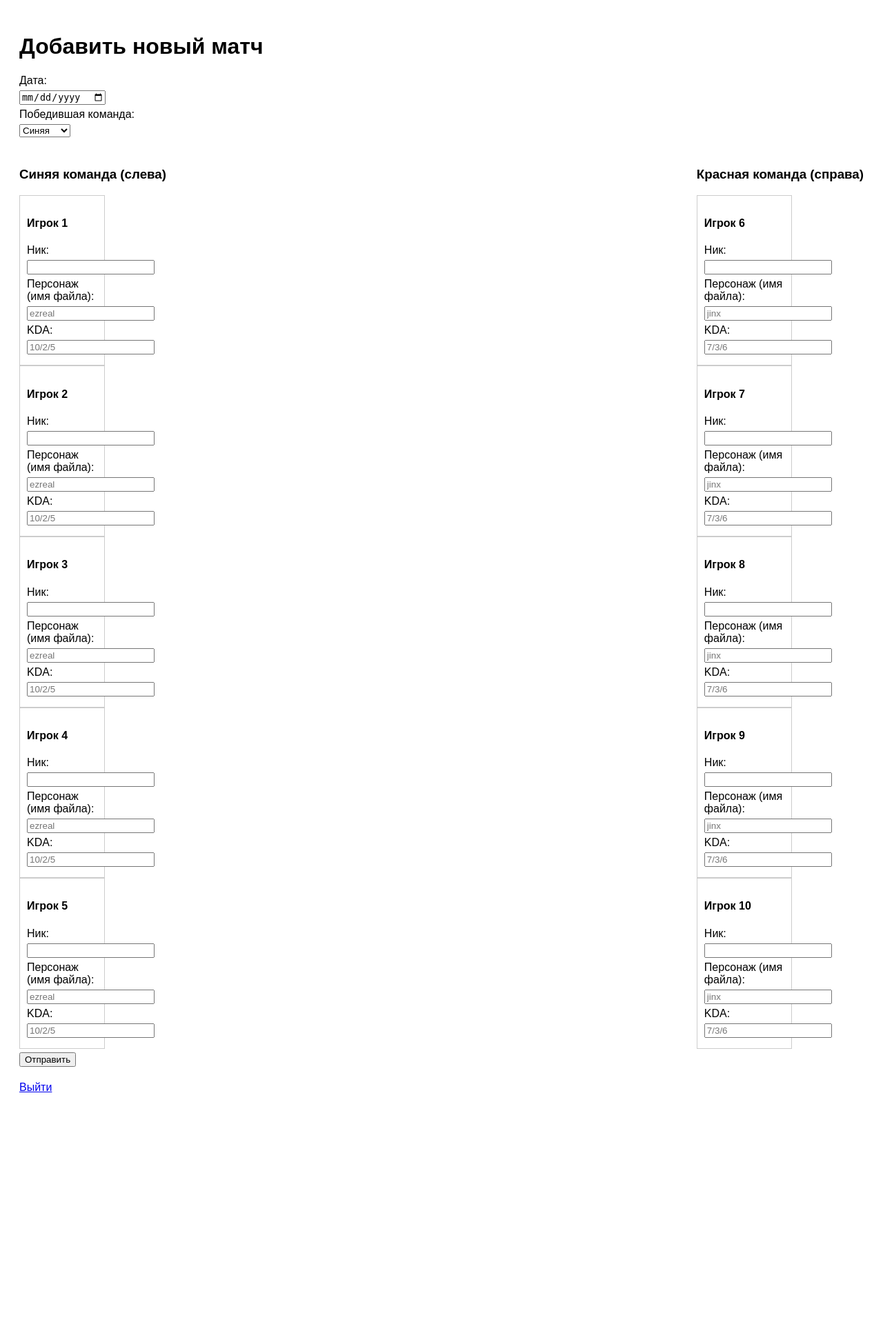
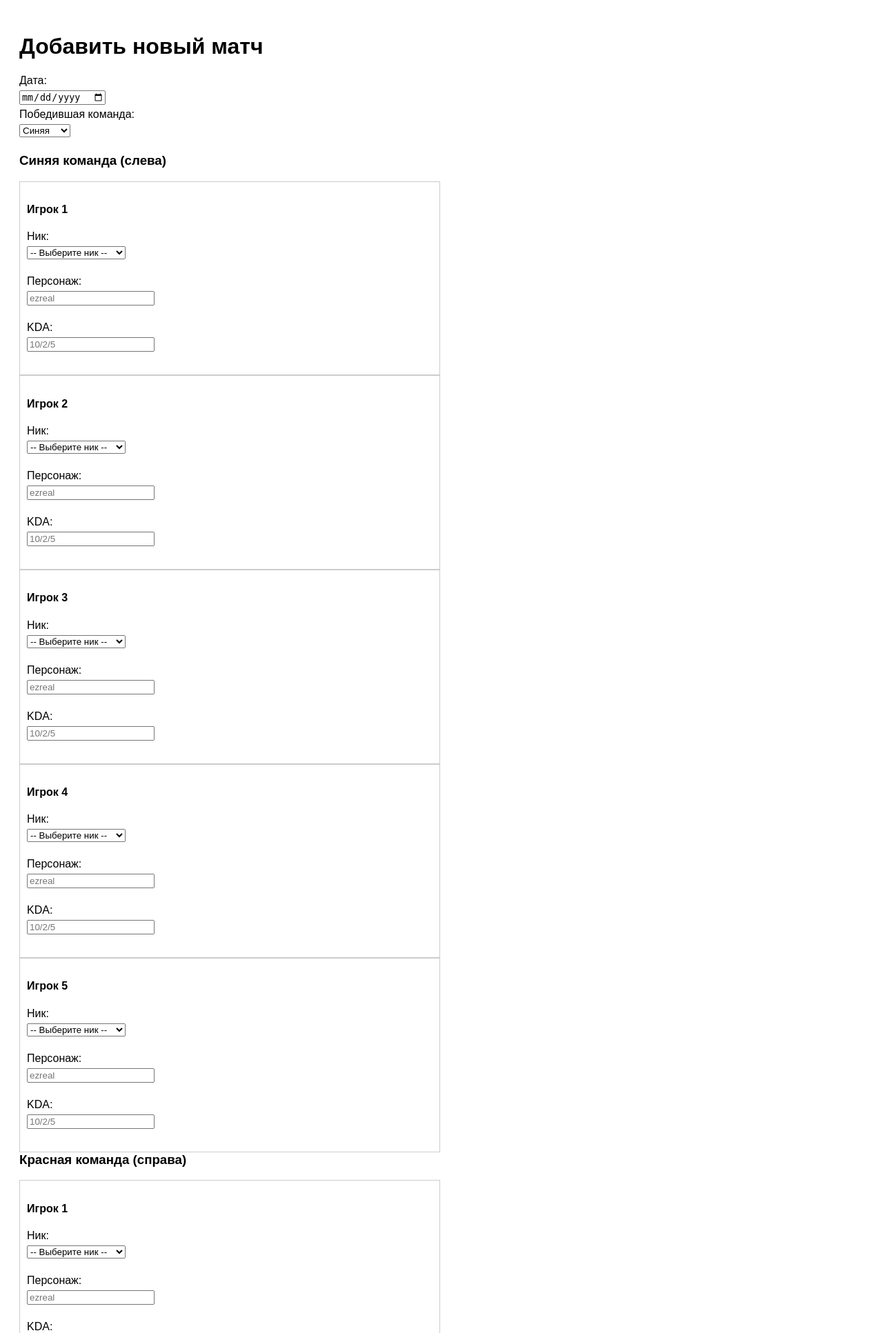
Before and after one commit to Karrics/Match_tracker, a Flask app: template templates/add_match.html in a window 1280 px wide. Shown: the top 1933 px of the page at 69% size. Before the commit the page ends 1584 px from the top, so only its background shows below. Run offline with Flask 3, Linux system fonts and the light colour scheme; the template is opened without the code that fills it, so the values that code supplies are empty; some libraries are stand-ins or nearby versions.

Commit message:
Version 2.0

```diff
--- a/app.py
+++ b/app.py
@@ -60,37 +60,46 @@ def logout():
     session.pop("logged_in", None)
     return redirect("/")
 
-@app.route('/add_match', methods=["POST"])
+@app.route('/add_match', methods=["GET", "POST"])
 def add_match():
-    date = request.form.get("date")
-    winner = request.form.get("winner")
+    if not session.get("logged_in"):
+        return redirect("/")
 
-    player_nicks = request.form.getlist("player_nick[]")
-    player_champs = request.form.getlist("player_champ[]")
-    player_kdas = request.form.getlist("player_kda[]")
-    player_teams = request.form.getlist("player_team[]")
+    # Список всех известных никнеймов
+    known_nicks = ["Karrics", "Shanhua", "HeBiBoBa", "Bolt n Jolt", "KinderVI", "Falke", "Ivabat", "wagoogus", "みどりみこ", "Nochy", "neofelis788", "T1kTakCat", "Frurik", "Rataty2001", "K0к0li0", "BENDYBOY", "Angel"]
 
-    conn = get_db_connection()
-    cursor = conn.cursor()
+    if request.method == "POST":
+        date = request.form.get("date")
+        winner = request.form.get("winner")
 
-    # Получаем следующий номер матча
-    cursor.execute("UPDATE match_counter SET current_value = current_value + 1 RETURNING current_value - 1")
-    next_id = cursor.fetchone()[0]
-    conn.commit()
+        player_nicks = request.form.getlist("player_nick[]")
+        player_champs = request.form.getlist("player_champ[]")
+        player_kdas = request.form.getlist("player_kda[]")
+        player_teams = request.form.getlist("player_team[]")
 
-    # Добавляем матч
-    cursor.execute("INSERT INTO matches (custom_id, date, winner) VALUES (%s, %s, %s) RETURNING id",
-                   (next_id, date, winner))
-    match_id = cursor.fetchone()[0]
+        conn = get_db_connection()
+        cursor = conn.cursor()
 
-    # Добавляем игроков
-    for nick, champ, kda, team in zip(player_nicks, player_champs, player_kdas, player_teams):
-        cursor.execute("INSERT INTO players (match_id, nickname, champion, kda, team) VALUES (%s, %s, %s, %s, %s)",
-                       (match_id, nick, champ, kda, team))
+        # Получаем следующий номер матча
+        cursor.execute("UPDATE match_counter SET current_value = current_value + 1 RETURNING current_value - 1")
+        next_id = cursor.fetchone()[0]
+        conn.commit()
 
-    conn.commit()
-    conn.close()
-    return redirect("/")
+        # Добавляем матч
+        cursor.execute("INSERT INTO matches (custom_id, date, winner) VALUES (%s, %s, %s) RETURNING id",
+                       (next_id, date, winner))
+        match_id = cursor.fetchone()[0]
+
+        # Добавляем игроков
+        for nick, champ, kda, team in zip(player_nicks, player_champs, player_kdas, player_teams):
+            cursor.execute("INSERT INTO players (match_id, nickname, champion, kda, team) VALUES (%s, %s, %s, %s, %s)",
+                           (match_id, nick, champ, kda, team))
+
+        conn.commit()
+        conn.close()
+        return redirect("/")
+
+    return render_template("add_match.html", nicks=known_nicks)
 
 @app.route('/delete_match/<int:match_id>', methods=['POST'])
 def delete_match(match_id):
--- a/templates/add_match.html
+++ b/templates/add_match.html
@@ -35,21 +35,26 @@
             <option value="Красная">Красная</option>
         </select><br><br>
 
-        <div class="team-container">
-            <!-- Синяя команда -->
-            <div>
+        <div class="team-blue">
             <h3>Синяя команда (слева)</h3>
             {% for i in range(5) %}
                 <div class="player-form">
-                        <h4>Игрок {{ i+1 }}</h4>
+                    <h4>Игрок {{ loop.index }}</h4>
+
                     <label>Ник:</label><br>
-                        <input type="text" name="player_nick[]" required><br>
+                    <select name="player_nick[]" required>
+                        <option value="">-- Выберите ник --</option>
+                        {% for nick in nicks %}
+                            <option value="{{ nick }}">{{ nick }}</option>
+                        {% endfor %}
+                        <option value="new_nick">➕ Ввести свой ник</option>
+                    </select><br><br>
 
-                        <label>Персонаж (имя файла):</label><br>
-                        <input type="text" name="player_champ[]" placeholder="ezreal" required><br>
+                    <label>Персонаж:</label><br>
+                    <input type="text" name="player_champ[]" placeholder="ezreal" required><br><br>
 
                     <label>KDA:</label><br>
-                        <input type="text" name="player_kda[]" placeholder="10/2/5" required><br>
+                    <input type="text" name="player_kda[]" placeholder="10/2/5" required><br><br>
 
                     <input type="hidden" name="player_team[]" value="Синяя">
                 </div>
@@ -61,17 +66,24 @@
                 <h3>Красная команда (справа)</h3>
                 {% for i in range(5) %}
                 <div class="player-form">
-                        <h4>Игрок {{ loop.index + 5 }}</h4>
+                    <h4>Игрок {{ loop.index }}</h4>
+
                     <label>Ник:</label><br>
-                        <input type="text" name="player_nick[]" required><br>
+                    <select name="player_nick[]" required>
+                        <option value="">-- Выберите ник --</option>
+                        {% for nick in nicks %}
+                            <option value="{{ nick }}">{{ nick }}</option>
+                        {% endfor %}
+                        <option value="new_nick">➕ Ввести свой ник</option>
+                    </select><br><br>
 
-                        <label>Персонаж (имя файла):</label><br>
-                        <input type="text" name="player_champ[]" placeholder="jinx" required><br>
+                    <label>Персонаж:</label><br>
+                    <input type="text" name="player_champ[]" placeholder="ezreal" required><br><br>
 
                     <label>KDA:</label><br>
-                        <input type="text" name="player_kda[]" placeholder="7/3/6" required><br>
+                    <input type="text" name="player_kda[]" placeholder="10/2/5" required><br><br>
 
-                        <input type="hidden" name="player_team[]" value="Красная">
+                    <input type="hidden" name="player_team[]" value="Синяя">
                 </div>
                 {% endfor %}
             </div>
```
Lines whose indentation alone changed are shown as unchanged.
